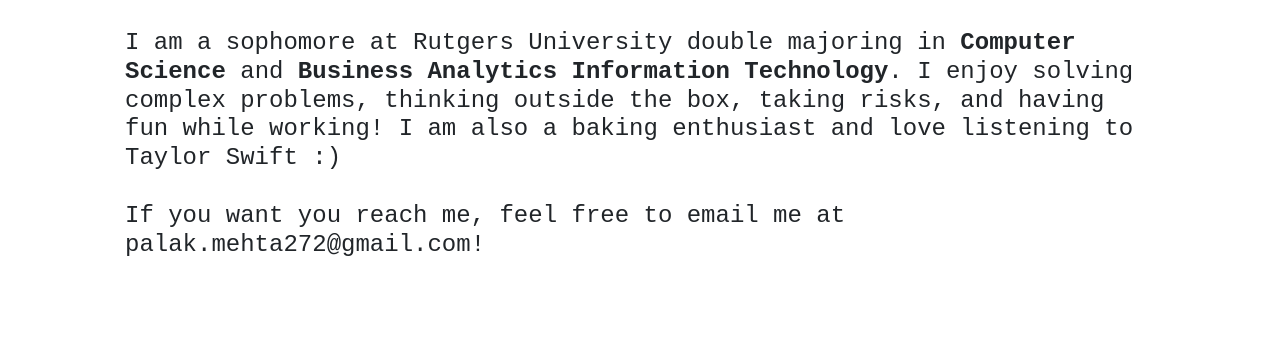
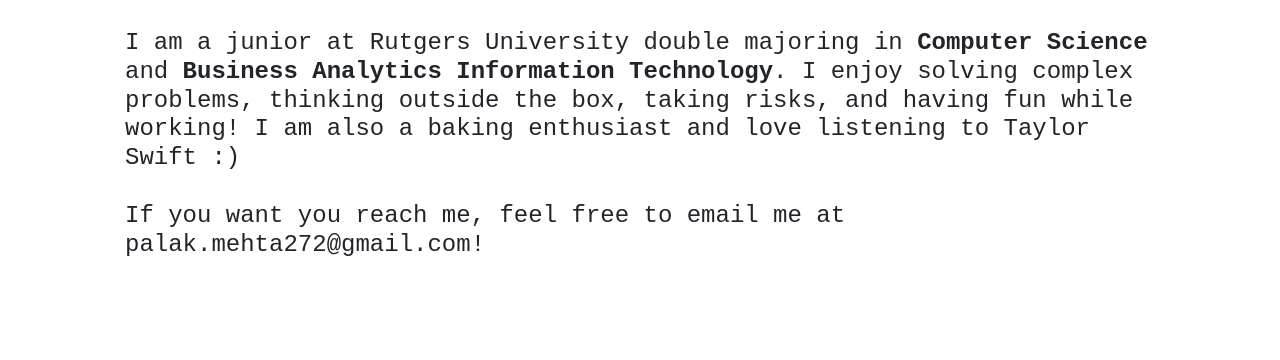
Before and after one commit to pmehta124/pmehta124.github.io, a plain HTML site: page main.html in a window 1280 px wide. Shown: the part 216-576 px from the top of the page. Drawn offline with nearby package versions, Linux system fonts and the light colour scheme; some packages are replaced by stand-ins of ours; a script that the page names is missing.

Commit message:
update bio

```diff
--- a/main.html
+++ b/main.html
@@ -63,7 +63,7 @@
         <section id="aboutMe" style="height: 90px;"></section>
           <h1 class="genFont intro">Hi, I'm Palak!</h1>
           <br>
-          <h4 class="genFont" style="margin-left: 125px; margin-right: 125px;">I am a sophomore at Rutgers University double majoring in <b>Computer Science</b> and <b>Business Analytics Information Technology</b>. I enjoy solving complex problems, thinking outside the box, taking risks, and having fun while working! I am also a baking enthusiast and love listening to Taylor Swift :)<br><br>If you want you reach me, feel free to email me at palak.mehta272@gmail.com!</h4>
+          <h4 class="genFont" style="margin-left: 125px; margin-right: 125px;">I am a junior at Rutgers University double majoring in <b>Computer Science</b> and <b>Business Analytics Information Technology</b>. I enjoy solving complex problems, thinking outside the box, taking risks, and having fun while working! I am also a baking enthusiast and love listening to Taylor Swift :)<br><br>If you want you reach me, feel free to email me at palak.mehta272@gmail.com!</h4>
         <br>
         <section id="myExperiences" style="height: 90px;"></section>
 
```
